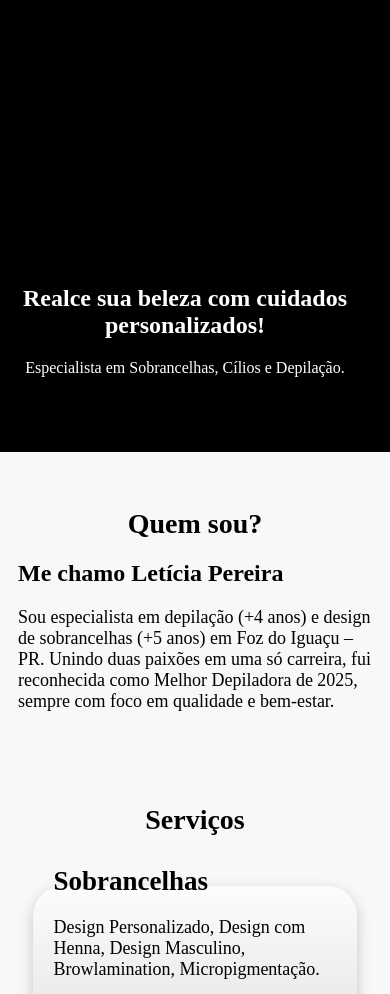
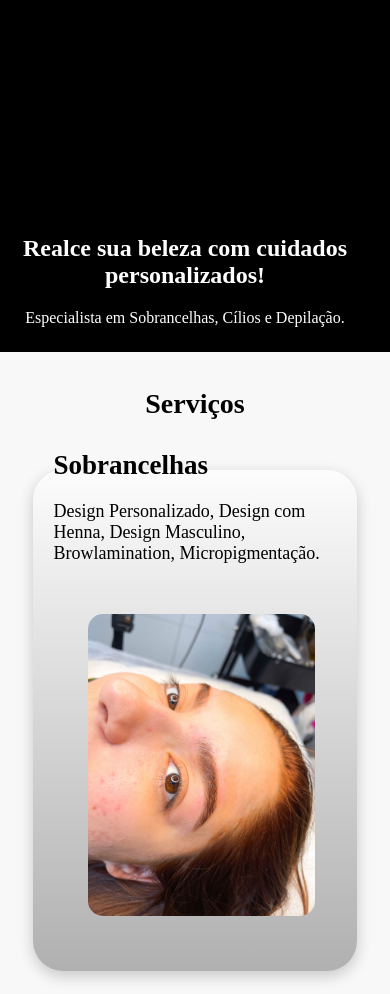
Before and after one commit to judyjade/Studio-Leticia-Pereira-, a plain HTML site: page index.html in a window 390 px wide. Shown: the part 123-1117 px from the top of the page. Drawn offline with nearby package versions, Linux system fonts and the light colour scheme.

Commit message:
Atualização

```diff
--- a/css/responsive.css
+++ b/css/responsive.css
@@ -117,7 +117,7 @@
 
   /* BANNER */
   .banner {
-    height: 400px;
+    height: 300px;
     justify-content: center;
     text-align: center;
     background-image: none;
@@ -142,10 +142,7 @@
 
   /* QUEM SOU */
   .who {
-    grid-template-columns: 1fr;
-    height: auto;
-    padding: 2em 1em;
-    text-align: center;
+    display: none;
   }
 
   .texto_who {
```
